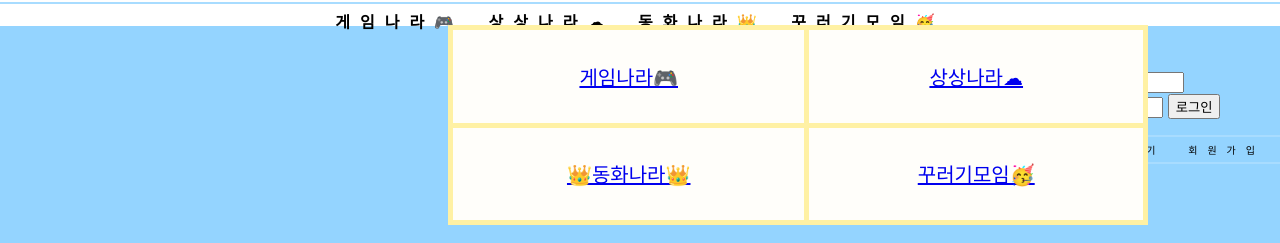
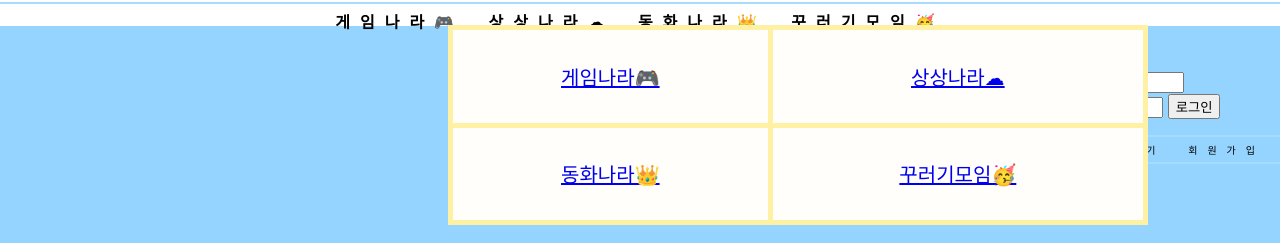
Before and after one commit to baedaeun/baedaeun.github.io, a plain HTML site: page test.html in a window 1280 px wide. Shown: the part 135-378 px from the top of the page. Drawn offline with Linux system fonts and the light colour scheme.

Commit message:
Update test.html

```diff
--- a/test.html
+++ b/test.html
@@ -223,7 +223,7 @@ left: 70%;}
 <div>
         <table id="menu">
            <tr><td><a href="#game">게임나라🎮</a></td><td><a href="#sang">상상나라☁︎</a></td></tr>
-            <tr><td><a href="#dong">👑동화나라👑</a></td><td><a href="#meet">꾸러기모임🥳</a></td></tr>
+            <tr><td><a href="#dong">동화나라👑</a></td><td><a href="#meet">꾸러기모임🥳</a></td></tr>
            </table>
 
 </div>
```
